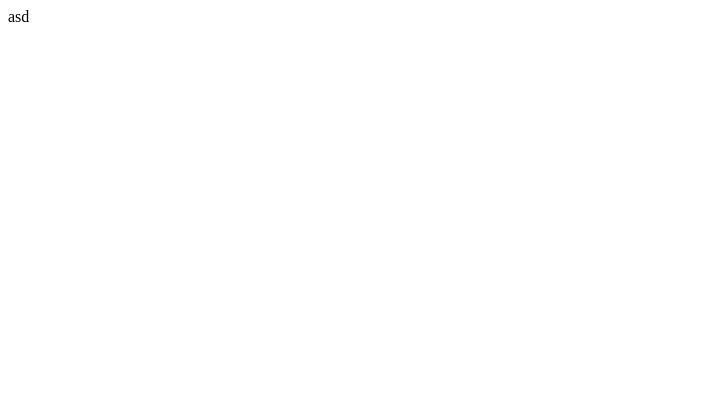
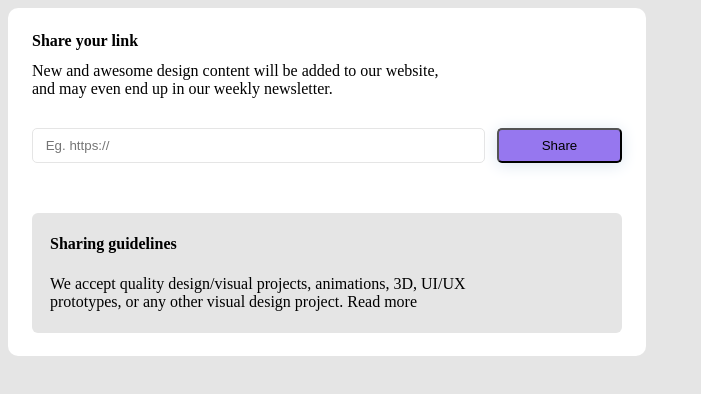
Before and after one commit to junip/uidesignsdaily, a React (Vite) app: page / in a window 1280 px wide. Shown: the top 394 px of the page, without its empty margins (0-701 px from the left). Built offline with nearby package versions, Linux system fonts and the light colour scheme.

Commit message:
share link component added

```diff
--- /dev/null
+++ b/src/app.scss
@@ -0,0 +1,2 @@
+@import './modules/main.scss';
+@import './components/sharelink.scss';
--- a/src/app.tsx
+++ b/src/app.tsx
@@ -1,6 +1,6 @@
 import React from 'react';
 import { render } from 'react-dom';
-import './modules/main.scss';
+import './app.scss';
 import ShareLink from './components/sharelink';
 
 const App = () => (
--- a/src/components/sharelink.scss
+++ b/src/components/sharelink.scss
@@ -1,3 +1,61 @@
 .share-link {
-  background: #FFFFFF;
+  .container {
+    position: relative;
+  }
+  .data-div {
+    height: 300px;
+    width: 590px;
+    padding: 24px;
+    border-radius: 10px;
+    background-color: #FFFFFF;
+    .modal-header {
+      font-weight: 600;
+      margin-bottom: 12px;
+    }
+    .modal-description {
+      width: 407px;
+    }
+    .input-box {
+      display: grid;
+      margin-top: 30px;
+      height: 35px;
+      grid-template-columns: 2fr 125px ;
+      .link-input {
+        margin-right: 12px;
+        background: #FFFFFF;
+        border: 1px solid #E5E5E5;
+        box-sizing: border-box;
+        border-radius: 5px;
+      }
+      input:focus, button:focus {
+        outline: none;
+      }
+      input {
+        padding-left: 9px
+      }
+      .share-button {
+        background: #9677EF;
+        border-radius: 5px;
+        cursor: pointer;
+        box-shadow: 0 2px 16px 0 #d9e4ef;
+      }
+    }
+    .content {
+      background: #E5E5E5;
+      margin-top: 50px;
+      padding-left: 18px;
+      border-radius: 6px;
+      .content-header {
+        padding-top: 22px;
+        font-weight: 600;
+      }
+      .content-description {
+        padding-top: 22px;
+        padding-bottom: 22px;
+        width: 416px;
+      }
+    }
+
+
+  }
 }
--- a/src/components/sharelink.tsx
+++ b/src/components/sharelink.tsx
@@ -1,8 +1,31 @@
 import React from 'react';
 
 const shareLink = () => (
-  <div className="link-wrapper">
-    asd
+  <div className="share-link">
+    <div className="container">
+      <div className="data-div">
+        <div className="modal-header">Share your link</div>
+        <div className="modal-description">
+          New and awesome design content will be added to our website,
+          and may even end up in our weekly newsletter.
+        </div>
+        <div className="input-box">
+          <input className="link-input" placeholder=" Eg. https://" />
+          <button className="share-button" type="button">
+            Share
+          </button>
+        </div>
+        <div className="content">
+          <div className="content-header">
+            Sharing guidelines
+          </div>
+          <div className="content-description">
+            We accept quality design/visual projects, animations, 3D, UI/UX
+            prototypes, or any other visual design project. Read more
+          </div>
+        </div>
+      </div>
+    </div>
   </div>
 );
 
--- a/src/modules/main.scss
+++ b/src/modules/main.scss
@@ -1,3 +1,7 @@
+body {
+  background-color: #E5E5E5;
+  font-family: Muli;
+}
 .ui-daily {
   display: grid;
   grid-template-columns: 1fr 1fr 1fr;
```
